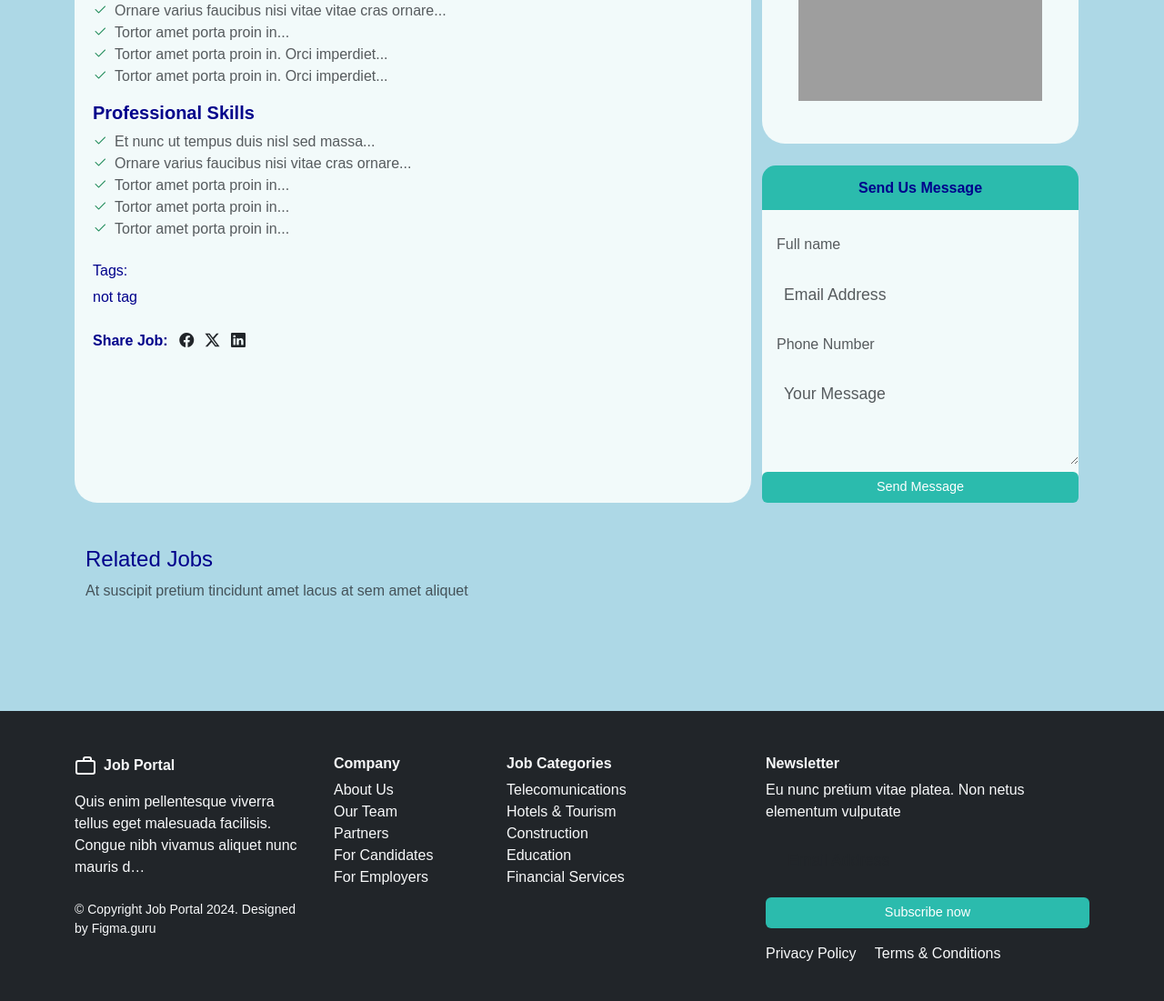
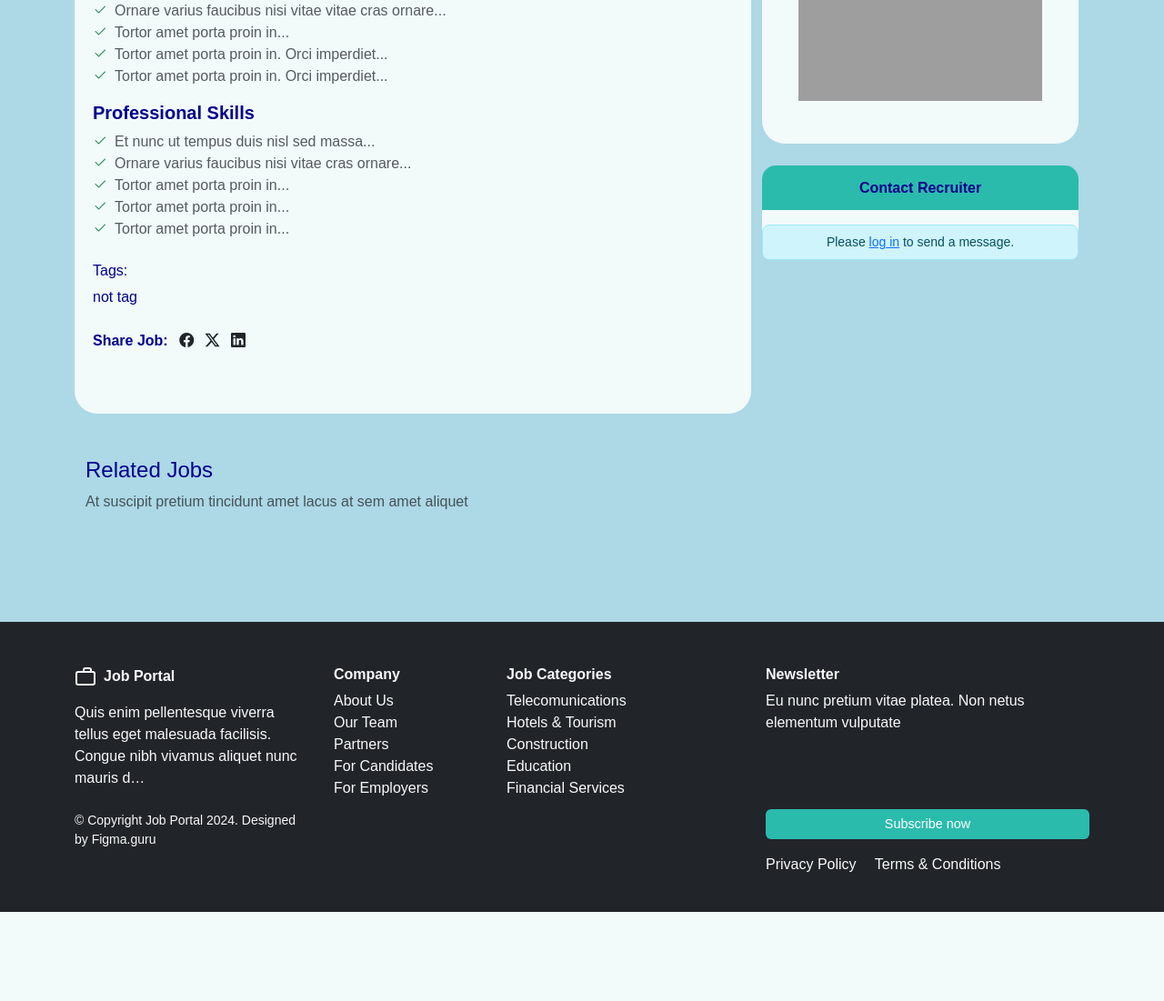
Before and after one commit to PNamGP1120/RecruitmentFlaskApp, a Flask app: template app/templates/job_detail.html in a window 1280 px wide. Shown: the part 432-1533 px from the top of the page at 91% size. After the commit the page ends 1435 px from the top, so only its background shows below. Run offline with Flask 3, Linux system fonts and the light colour scheme; the template is opened without the code that fills it, so the values that code supplies are empty; grey boxes are pictures that could not be loaded.

Commit message:
complete chat v4

```diff
--- a/app/dao.py
+++ b/app/dao.py
@@ -7,7 +7,7 @@ from flask_login import current_user
 from app import db, app
 from sqlalchemy import func
 from app.models import User, Resume, Company, CV, Job, Application, Interview, Conversation, Message, Notification, \
-    JobStatusEnum, Category, EmploymentEnum, RoleEnum, ApplicationStatusEnum
+    JobStatusEnum, Category, EmploymentEnum, RoleEnum, ApplicationStatusEnum, conversation_user
 
 
 def get_or_create_conversation(user1, user2):
--- a/app/index.py
+++ b/app/index.py
@@ -453,7 +453,7 @@ def job_detail(job_id):
     if current_user.is_authenticated and current_user.role == RoleEnum.RECRUITER and job.company_id == current_user.company.id:
         applications = dao.load_applications_for_company(current_user.id, page=page, per_page=page_size)
         content = f"Nhà tuyển dụng đã xem hồ sơ của bạn cho công việc '{job.title}'."
-        dao.NotificationDAO.create(user_id=applications.jobseeker_id, content=content)
+        # dao.NotificationDAO.create(user_id=applications.jobseeker_id, content=content)
 
     return render_template("job_detail.html", jobDetail=job, jobs=jobs, cvs=cvs, RoleEnum=RoleEnum,
                            applies=applications)
--- a/app/templates/job_detail.html
+++ b/app/templates/job_detail.html
@@ -154,15 +154,25 @@
                 </div>
             </div>
 
-            <div class=" border--radius sidebar-detail">
-                <h6 class="fw-bold mb-3 text-center">Send Us Message</h6>
-                <form>
-                    <input type="text" class="form-control mb-2" placeholder="Full name">
-                    <input type="email" class="form-control mb-2" placeholder="Email Address">
-                    <input type="text" class="form-control mb-2" placeholder="Phone Number">
-                    <textarea class="form-control mb-2" rows="3" placeholder="Your Message"></textarea>
-                    <button type="submit" class="btn btn-register w-100">Send Message</button>
-                </form>
+            <div class="border--radius sidebar-detail">
+                <h6 class="fw-bold mb-3 text-center">Contact Recruiter</h6>
+
+                {% if current_user.is_authenticated %}
+                {# Đảm bảo người dùng không thể tự nhắn tin cho chính mình #}
+                {% if current_user.id != jobDetail.company.user.id %}
+                <a href="{{ url_for('start_chat', recipient_id=jobDetail.company.user.id) }}"
+                   class="btn btn-register w-100">
+                    <i class="bi bi-chat-dots-fill"></i> Send Message
+                </a>
+                {% else %}
+                <p class="text-center text-muted">This is your job posting.</p>
+                {% endif %}
+                {% else %}
+                <div class="alert alert-info text-center small p-2">
+                    Please <a href="{{ url_for('login_process', next=request.path) }}">log in</a> to send a message.
+                </div>
+                {% endif %}
+
             </div>
         </div>
     </div>
```
